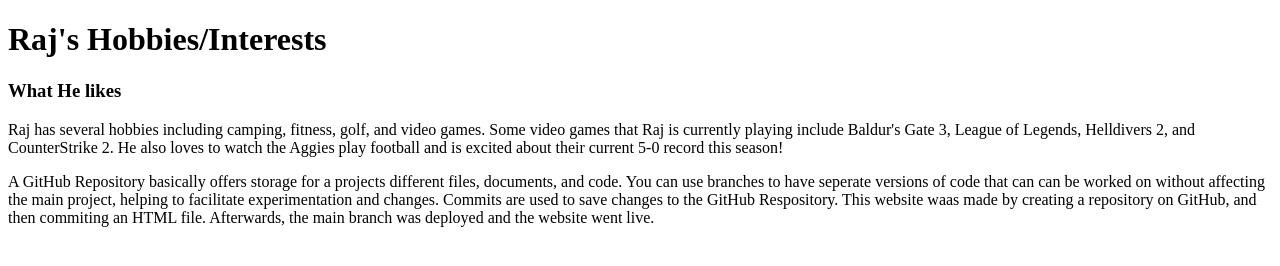
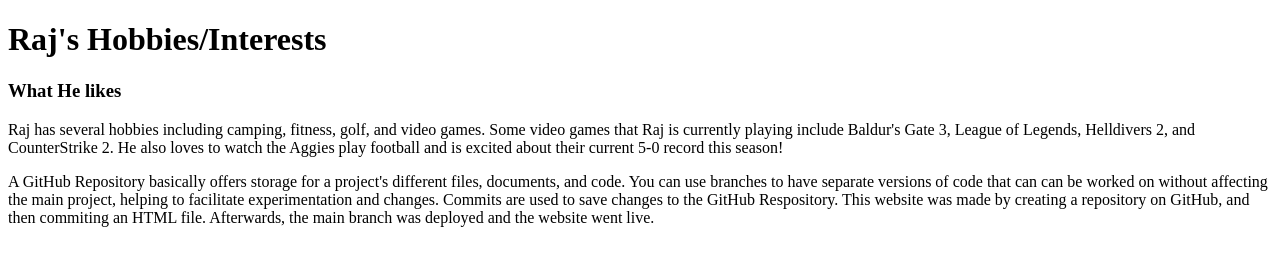
Before and after one commit to rajrobison/GitHub-Website-Activity, a plain HTML site: page index.html in a window 1280 px wide. Drawn offline with Linux system fonts and the light colour scheme.

Commit message:
Update index.html

```diff
--- a/index.html
+++ b/index.html
@@ -11,8 +11,8 @@
     <p>Raj has several hobbies including camping, fitness, golf, and video games. Some video games that Raj is currently playing include Baldur's Gate 3, League of Legends, Helldivers 2, and CounterStrike 2.
       He also loves to watch the Aggies play football and is excited about their current 5-0 record this season! </p>
 
-    <p> A GitHub Repository basically offers storage for a projects different files, documents, and code. You can use branches to have seperate versions of code that can can be worked on without affecting the main project, helping to facilitate experimentation and changes.
-      Commits are used to save changes to the GitHub Respository. This website waas made by creating a repository on GitHub, and then commiting an HTML file. Afterwards, the main branch was deployed and the website went live.
+    <p> A GitHub Repository basically offers storage for a project's different files, documents, and code. You can use branches to have separate versions of code that can can be worked on without affecting the main project, helping to facilitate experimentation and changes.
+      Commits are used to save changes to the GitHub Respository. This website was made by creating a repository on GitHub, and then commiting an HTML file. Afterwards, the main branch was deployed and the website went live.
     </p>
   </body>
 </html>
```
